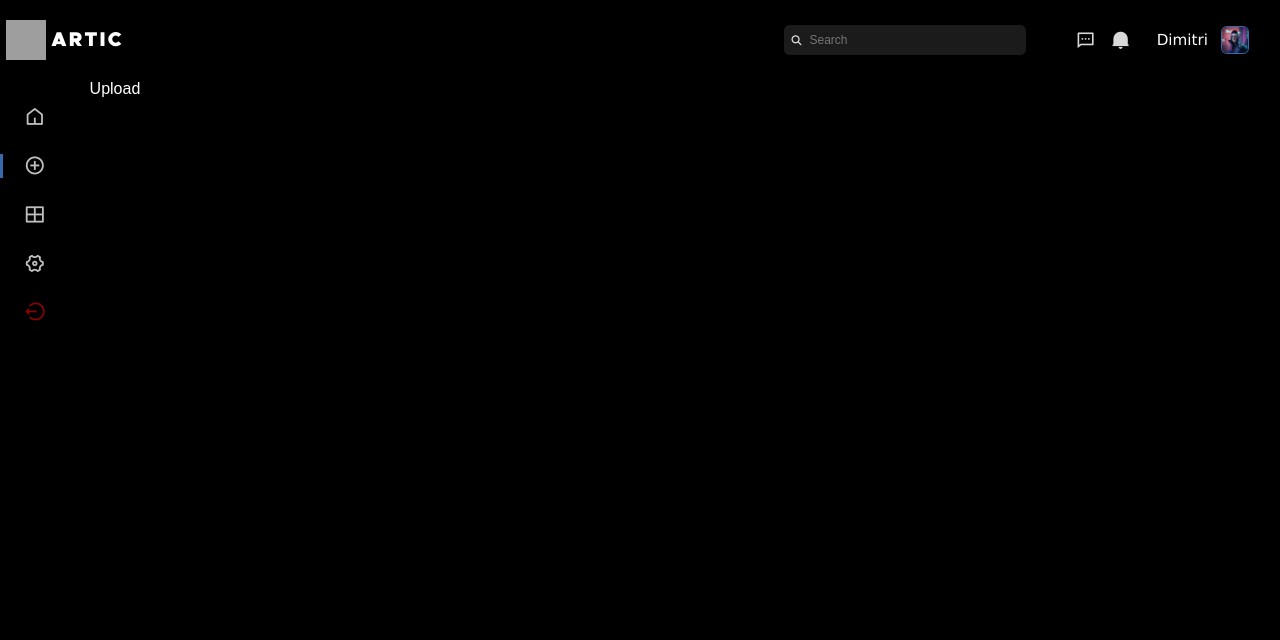
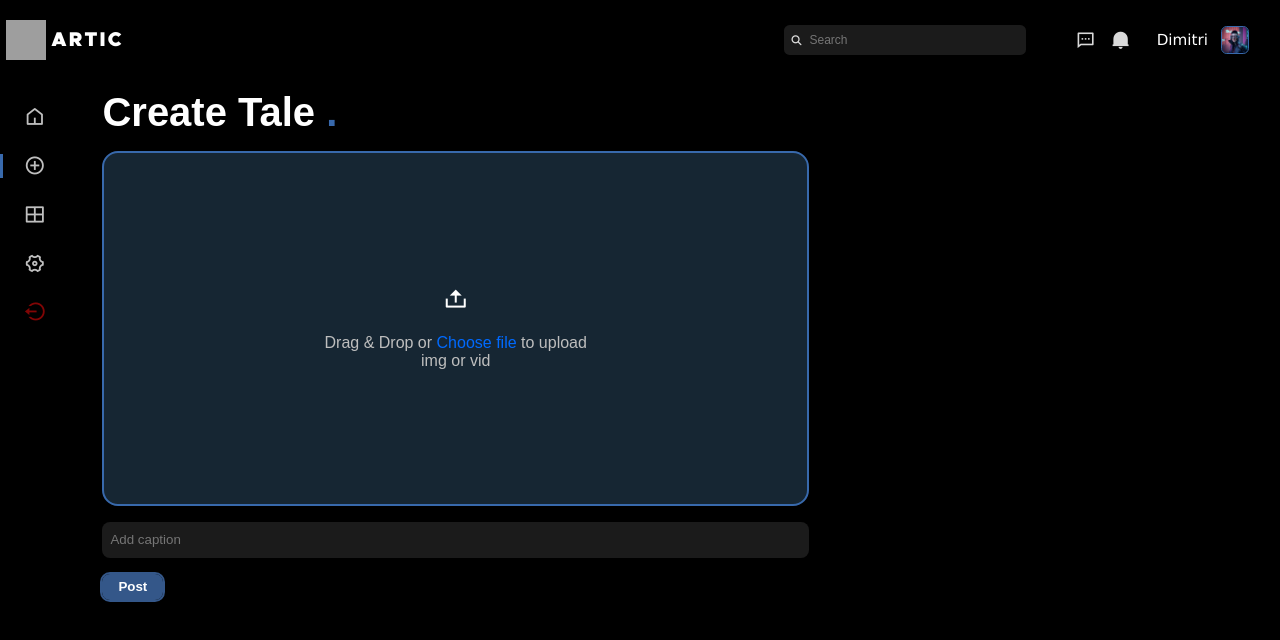
Before and after one commit to Siddhantsingh1230/Artic, a React (Create React App) app: page /upload in a window 1280 px wide. Shown: the top 640 px of the page. Built offline with nearby package versions, Linux system fonts and the light colour scheme; grey boxes are pictures that could not be loaded.

Commit message:
added update page /post page

```diff
--- a/src/components/Upload.jsx
+++ b/src/components/Upload.jsx
@@ -1,11 +1,26 @@
-import React from 'react';
+import React from "react";
 
 const Upload = () => {
   return (
     <>
-      Upload
+      <div className="uploadContainer">
+        <div className="uploadTitle">
+          Create Tale <span>.</span>
+        </div>
+        <div className="uploadBox">
+        <i className="ri-upload-2-line"></i>
+        <p>Drag & Drop or <span>Choose file</span> to upload</p>
+        <p>img or vid</p>
+        </div>
+        <div className="captionInput">
+          <input type="search" placeholder="Add caption"/>
+        </div>
+        <div className="uploadAction">
+          <button>Post</button>
+        </div>
+      </div>
     </>
   );
-}
+};
 
 export default Upload;
--- a/src/index.css
+++ b/src/index.css
@@ -395,7 +395,7 @@ a {
   border-radius: 50%;
   /* border: 1px solid red; */
   margin-inline: 0.2rem;
-  margin-right:0.4rem;
+  margin-right: 0.4rem;
 }
 
 .tales .taleUser p {
@@ -467,7 +467,7 @@ a {
   padding: 7px;
   border-radius: 4.5px;
   top: 50%;
-  translate:0 -50%;
+  translate: 0 -50%;
   background-color: #345789;
   color: white;
   z-index: 99999;
@@ -483,7 +483,7 @@ a {
 }
 
 /* Loader */
-.loader{
+.loader {
   height: 100%;
   width: 100%;
   background: #000;
@@ -491,6 +491,7 @@ a {
   justify-content: center;
   align-items: center;
 }
+
 svg {
   width: 3.25em;
   transform-origin: center;
@@ -528,6 +529,7 @@ circle {
     stroke-dashoffset: -125px;
   }
 }
+
 /* Placeholder loading animation */
 .animated-background {
   animation-duration: 4.25s;
@@ -539,11 +541,109 @@ circle {
   background: linear-gradient(to right, #eeeeee 10%, #dddddd 18%, #eeeeee 33%);
   position: relative;
 }
-@keyframes placeHolderShimmer{
-  0%{
-      background-position: -468px 0
+
+@keyframes placeHolderShimmer {
+  0% {
+    background-position: -468px 0
   }
-  100%{
-      background-position: 468px 0
+
+  100% {
+    background-position: 468px 0
   }
 }
+
+.uploadContainer {
+  margin-left: 1.25rem;
+  margin-top: 0.6rem;
+  width: 100%;
+  /* border: 1px solid red; */
+}
+
+.uploadContainer .uploadTitle {
+  font-size: 2.5rem;
+  font-weight: 800;
+}
+
+.uploadContainer .uploadTitle span {
+  color: #3869AC;
+}
+
+.uploadContainer .uploadBox {
+  height: 50%;
+  width: 60%;
+  background-color: rgba(109, 190, 253, 0.2);
+  border: 2px solid #3869AC;
+  border-radius: 1rem;
+  margin-block: 1rem;
+  cursor: pointer;
+  display: flex;
+  flex-direction: column;
+  align-items: center;
+  justify-content: center;
+  color: #323232;
+}
+
+.uploadContainer .uploadBox i {
+  font-size: 1.5rem;
+  margin-bottom: 1.35rem;
+}
+.uploadContainer .uploadBox p {
+  color: #bebebe;
+}
+
+.uploadContainer .uploadBox span {
+  color: #006aff;
+
+}
+
+.uploadContainer .captionInput {
+  padding: 0.65rem 0.5rem;
+  display: flex;
+  align-items: center;
+  width: 60%;
+  background-color: #1b1b1b;
+  border-radius: 0.5rem;
+  margin-bottom: 1rem;
+}
+
+.uploadContainer .captionInput input {
+  outline: none;
+  border: none;
+  background-color: transparent;
+  width: 99%;
+}
+
+.uploadContainer .captionInput input::-webkit-search-cancel-button {
+  position: relative;
+  right: -4px;
+}
+
+.uploadContainer .captionInput:focus-within {
+  outline: 2px solid #323232;
+}
+
+.uploadContainer .uploadAction {
+  display: flex;
+  align-items: center;
+  width: 60%;
+}
+
+.uploadContainer .uploadAction button {
+  background: #345789;
+  outline: 2px solid #345789;
+  padding: 0.35rem 1rem;
+  color: #fff;
+  font-weight: 550;
+  border-radius: 0.5rem;
+  border: none;
+  transition: all ease 0.3s;
+  cursor: pointer;
+}
+
+.uploadContainer .uploadAction button:hover {
+  scale: 0.98;
+}
+
+.uploadContainer .uploadAction button:active {
+  opacity: 0.68;
+}
```
